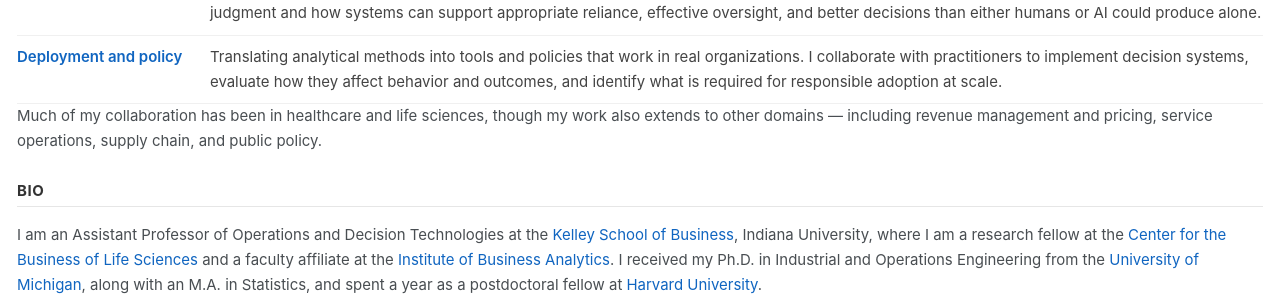
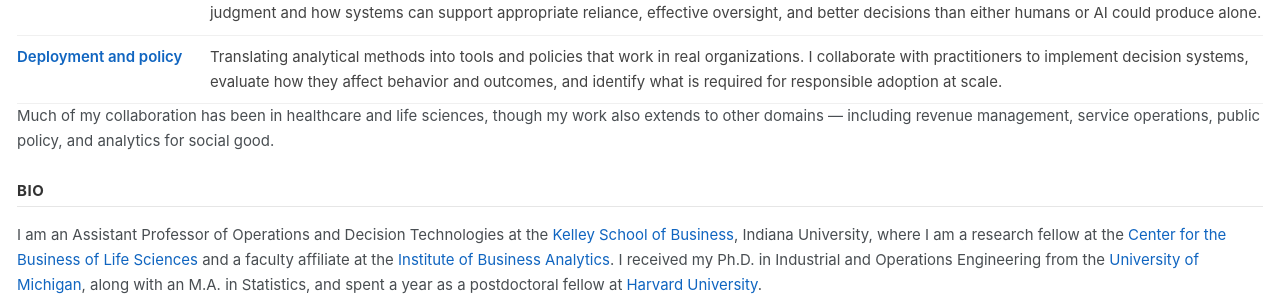
Before and after one commit to mzhalechian/mzhalechian.github.io, a Jekyll site: the page built from _pages/about.md, in a window 1280 px wide. Shown: the part 479-778 px from the top of the page. Built offline with Jekyll 4.4.1, drawn with Linux system fonts in a browser that asks for light colours.

Commit message:
Home: breadth sentence lists revenue management, service operations, public policy, analytics for social good
Co-Authored-By: Claude Fable 5.1 <noreply@anthropic.com>

```diff
--- a/_pages/about.md
+++ b/_pages/about.md
@@ -99,8 +99,8 @@ redirect_from:
 </div>
 
 <p>Much of my collaboration has been in healthcare and life sciences, though my
-work also extends to other domains &mdash; including revenue management and
-pricing, service operations, supply chain, and public policy.</p>
+work also extends to other domains &mdash; including revenue management,
+service operations, public policy, and analytics for social good.</p>
 
 <h3>Bio</h3><hr />
 
```
